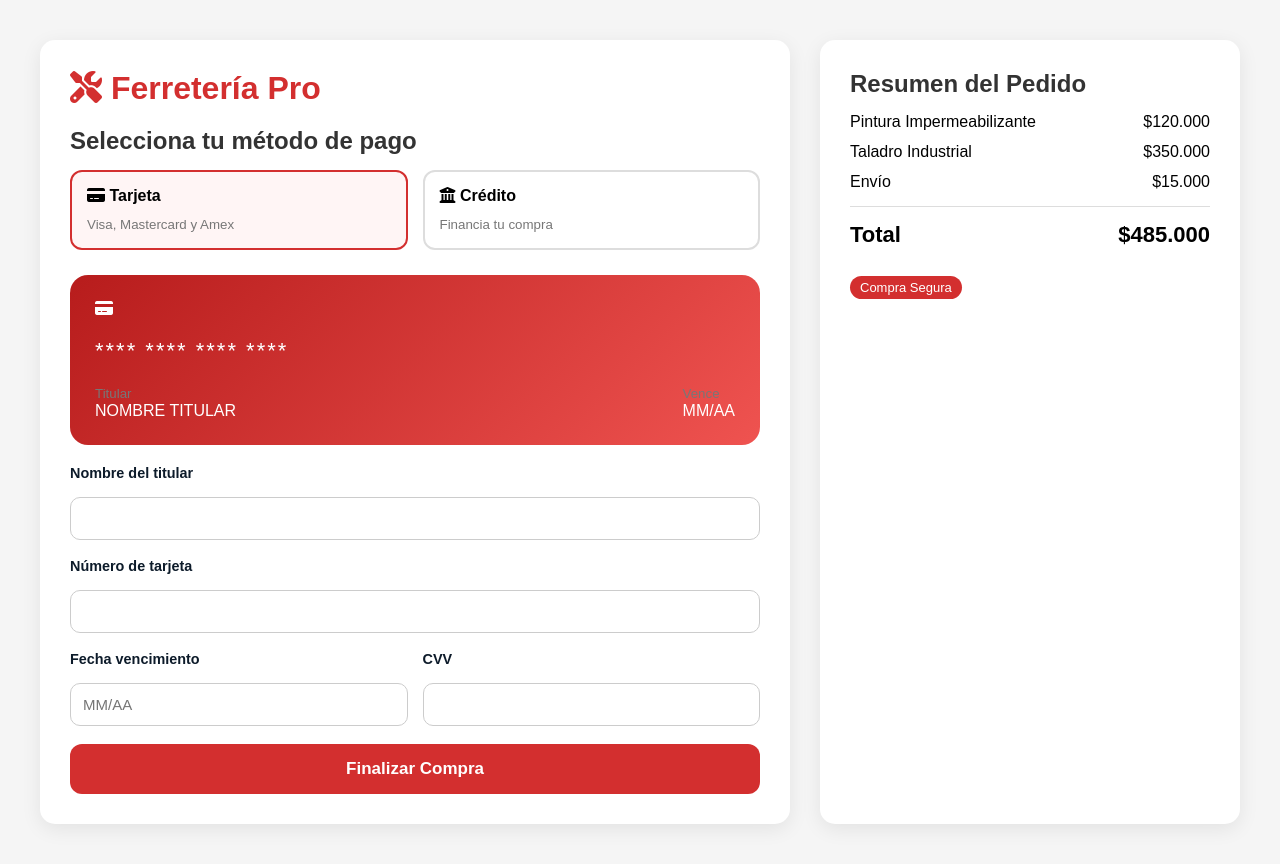
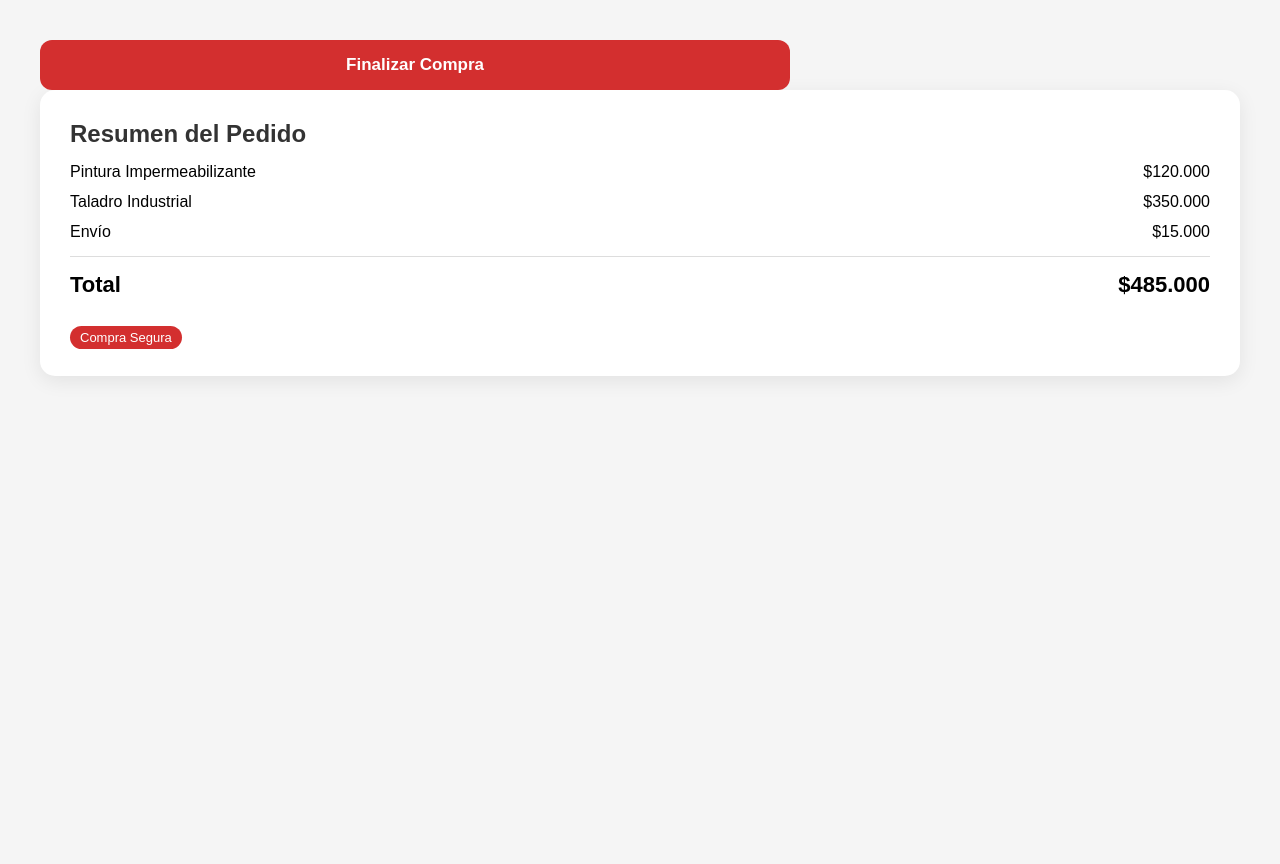
Before and after one commit to curvelo46/ferreteria-pro, a Flask app: page /creditos in a window 1280 px wide. After the commit the page ends 377 px from the top, so only its background shows below. Run offline with Flask 3, Linux system fonts and the light colour scheme.

Commit message:
Update Creditos.html

```diff
--- a/templates/blogs/Creditos.html
+++ b/templates/blogs/Creditos.html
@@ -230,76 +230,7 @@ small{
 <div class="container">
 
     <!-- CHECKOUT -->
-    <div class="checkout">
 
-        <h1><i class="fa-solid fa-screwdriver-wrench"></i> Ferretería Pro</h1>
-
-        <h2>Selecciona tu método de pago</h2>
-
-        <div class="metodos-pago">
-
-            <div class="metodo active" onclick="seleccionarMetodo('tarjeta', this)">
-                <h3><i class="fa-solid fa-credit-card"></i> Tarjeta</h3>
-                <small>Visa, Mastercard y Amex</small>
-            </div>
-
-            <div class="metodo" onclick="seleccionarMetodo('credito', this)">
-                <h3><i class="fa-solid fa-building-columns"></i> Crédito</h3>
-                <small>Financia tu compra</small>
-            </div>
-
-        </div>
-
-        <!-- TARJETA -->
-        <div id="pagoTarjeta">
-
-            <div class="card-preview">
-                <div>
-                    <i class="fa-solid fa-credit-card"></i>
-                </div>
-
-                <div class="card-number" id="previewNumero">
-                    **** **** **** ****
-                </div>
-
-                <div class="card-bottom">
-                    <div>
-                        <small>Titular</small>
-                        <div id="previewNombre">NOMBRE TITULAR</div>
-                    </div>
-
-                    <div>
-                        <small>Vence</small>
-                        <div id="previewFecha">MM/AA</div>
-                    </div>
-                </div>
-            </div>
-
-            <div class="form-group">
-                <label>Nombre del titular</label>
-                <input type="text" id="nombre">
-            </div>
-
-            <div class="form-group">
-                <label>Número de tarjeta</label>
-                <input type="text" id="numeroTarjeta" maxlength="19">
-            </div>
-
-            <div class="row">
-
-                <div class="form-group">
-                    <label>Fecha vencimiento</label>
-                    <input type="text" id="fecha" placeholder="MM/AA">
-                </div>
-
-                <div class="form-group">
-                    <label>CVV</label>
-                    <input type="password" id="cvv" maxlength="4">
-                </div>
-
-            </div>
-
-        </div>
 
         <!-- CRÉDITO -->
         <div id="creditoBox" style="display:none;">
```
